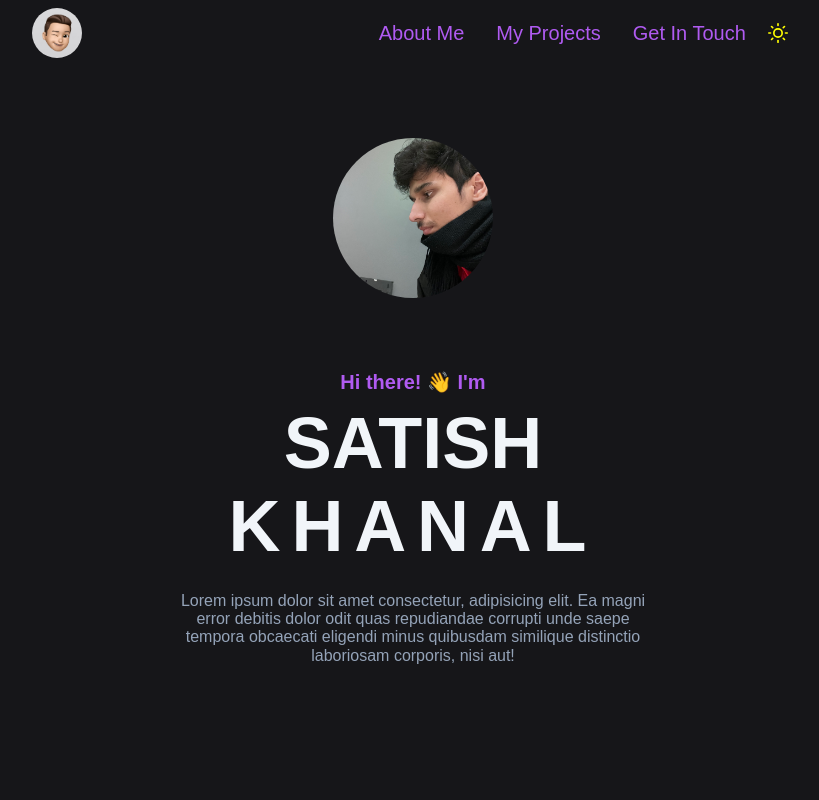
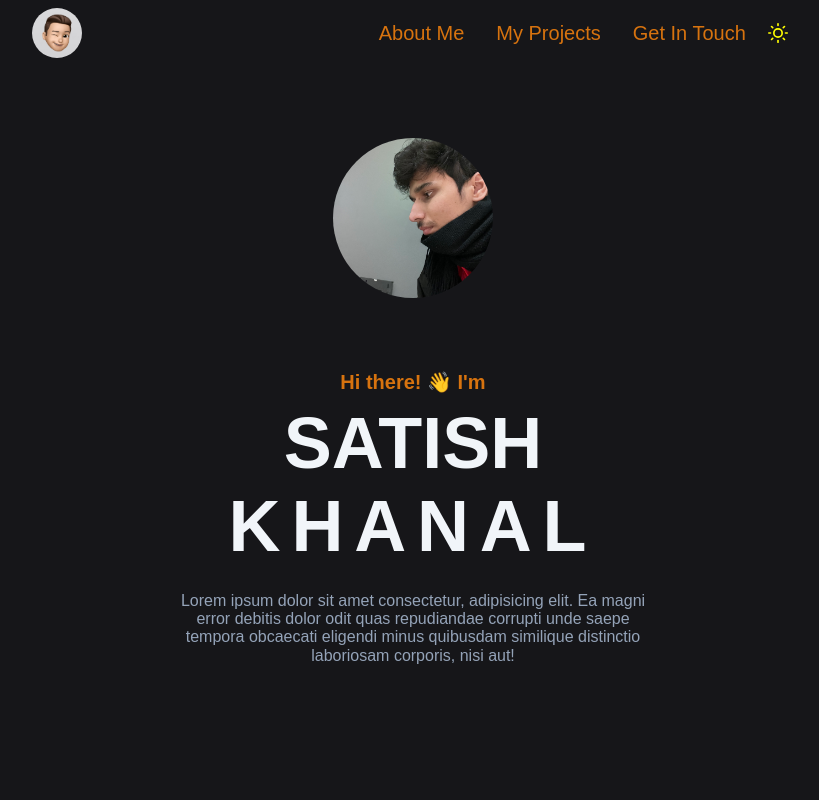
Before and after one commit to satishkhanal76/satishkhanal76.github.io, a React (Vite) app: page / in a window 1280 px wide. Shown: the top 800 px of the page, without its empty margins (227-1046 px from the left). Built offline with nearby package versions, Linux system fonts and the light colour scheme.

Commit message:
Updated the accent color.

```diff
--- a/src/components/Navbar.css
+++ b/src/components/Navbar.css
@@ -50,7 +50,7 @@
 .desktop-nav ul li a {
   padding-inline: 0.8em;
   font-size: var(--size-m);
-  color: var(--indigo);
+  color: var(--accent);
   border-radius: 0.2em;
 }
 
--- a/src/index.css
+++ b/src/index.css
@@ -18,7 +18,7 @@
   --size-3xl: 3.5rem;     /* 56px */
   --size-4xl: 4.5rem;     /* 72px */
 
-  --indigo: hsl(274, 84%, 65%);
+  --accent: hsl(30, 87%, 45%);
   --indigo-complementry: hsl(274, 84%, 35%);
   --rose: hsl(345, 92%, 45%);
   --rose-complementry: hsl(345, 92%, 50%);
@@ -130,7 +130,7 @@ button {
 }
 
 strong {
-  color: var(--indigo);
+  color: var(--accent);
   font-weight: bold;
 }
 
@@ -228,7 +228,7 @@ body.light-theme .btn {
 }
 
 .btn.blue-hue {
-  --btn-background: var(--indigo);
+  --btn-background: var(--accent);
   --btn-complement: var(--indigo-complementry);
 }
 
```
